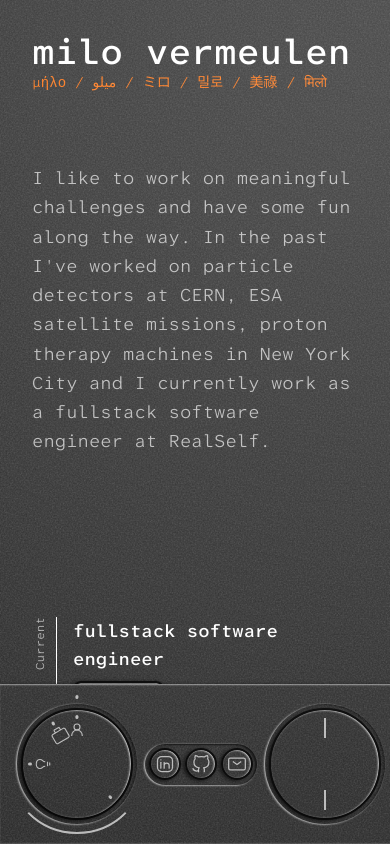
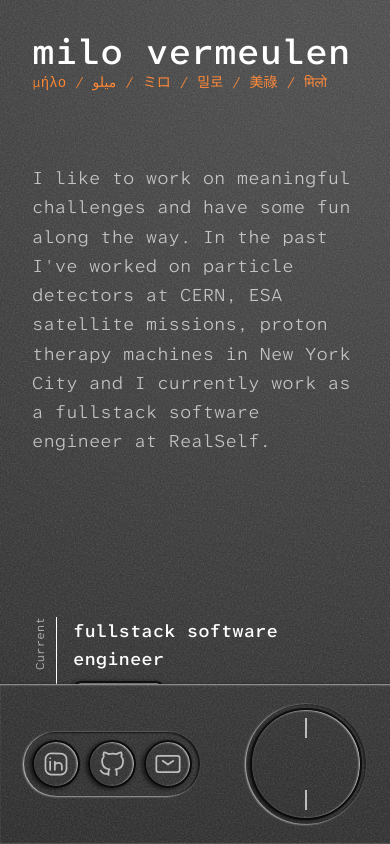
Before and after one commit to mivermeu/milovermeulen.com, a SvelteKit app in the folder apps/portfolio/: page / in a window 390 px wide. Shown: the top 844 px of the page. Built offline with nearby package versions, Linux system fonts and the light colour scheme.

Commit message:
Revert scroll behavior, remove section dial from mobile

```diff
--- a/apps/portfolio/src/app.css
+++ b/apps/portfolio/src/app.css
@@ -4,10 +4,13 @@ html,
 body {
     background-color: theme('colors.brand-bg');
     overscroll-behavior: none;
-    overflow: hidden;
-    position: fixed;
-    width: 100%;
-    height: 100dvh;
+    scrollbar-width: none;
+    -ms-overflow-style: none;
+}
+
+html::-webkit-scrollbar,
+body::-webkit-scrollbar {
+    display: none;
 }
 
 /* Global glow */
--- a/apps/portfolio/src/lib/components/Contact.svelte
+++ b/apps/portfolio/src/lib/components/Contact.svelte
@@ -12,7 +12,7 @@
 </script>
 
 <div
-    class="flex h-fit w-fit flex-row gap-1 rounded-full p-1 shadow-indent lg:gap-2 lg:p-2"
+    class="flex h-fit w-fit flex-row gap-2 rounded-full p-2 shadow-indent"
     style="transform: rotate({rotation}deg);"
 >
     {#each socials as social (social.name)}
@@ -23,10 +23,10 @@
             style="transform: rotate(-{rotation}deg);"
             onclick={() => playThock()}
         >
-            <Raised className="rounded-full p-1 lg:p-4">
+            <Raised className="rounded-full p-2 lg:p-4">
                 <Icon
                     icon_name={social.icon}
-                    class="aspect-square h-5 fill-brand-text stroke-brand-text lg:h-7"
+                    class="aspect-square h-7 fill-brand-text stroke-brand-text"
                 />
             </Raised>
         </a>
--- a/apps/portfolio/src/routes/+page.svelte
+++ b/apps/portfolio/src/routes/+page.svelte
@@ -5,7 +5,6 @@
     import Projects from '$lib/sections/Projects.svelte';
     import Experience from '$lib/sections/Experience.svelte';
     import Aside from '$lib/sections/Aside.svelte';
-    import SectionDial from '$lib/components/SectionDial.svelte';
     import ScrollDial from '$lib/components/ScrollDial.svelte';
     import Contact from '$lib/components/Contact.svelte';
 
@@ -16,13 +15,12 @@
     const TOTAL_CLICKS = 8;
 
     let contentEl: HTMLDivElement | undefined = $state();
-    let viewportEl: HTMLDivElement | undefined = $state();
-    let touchStartY = 0;
-    let touchStartScrollY = 0;
 
     function updateMaxScrollY() {
-        if (!contentEl || !viewportEl) return;
-        pageState.maxScrollY = Math.max(0, contentEl.scrollHeight - viewportEl.clientHeight);
+        pageState.maxScrollY = Math.max(
+            0,
+            document.documentElement.scrollHeight - window.innerHeight
+        );
     }
 
     $effect(() => {
@@ -33,39 +31,37 @@
         playTick();
     });
 
-    function onWheel(e: WheelEvent) {
-        if (pageState.draggingDial) return;
-        pageState.scrollY = Math.max(
-            0,
-            Math.min(pageState.maxScrollY, pageState.scrollY + e.deltaY)
-        );
+    // Drive native scroll from the dial while dragging (no body lock, so the
+    // address bar stays put). touch-action:none + pointer capture keep the
+    // browser from scrolling on its own during the drag.
+    $effect(() => {
+        if (pageState.draggingDial) {
+            window.scrollTo(0, pageState.scrollY);
         }
-
-    function onTouchStart(e: TouchEvent) {
-        if (pageState.draggingDial) return;
-        touchStartY = e.touches[0].clientY;
-        touchStartScrollY = pageState.scrollY;
-    }
-
-    function onTouchMove(e: TouchEvent) {
-        if (pageState.draggingDial) return;
-        e.preventDefault();
-        const deltaY = touchStartY - e.touches[0].clientY;
-        pageState.scrollY = Math.max(0, Math.min(pageState.maxScrollY, touchStartScrollY + deltaY));
-    }
+    });
 
     $effect(() => {
         updateMaxScrollY();
-        if (!contentEl) return;
-        const ro = new ResizeObserver(updateMaxScrollY);
+
+        function onScroll() {
+            if (!pageState.draggingDial) pageState.scrollY = window.scrollY;
+        }
+
+        window.addEventListener('scroll', onScroll, { passive: true });
+        window.addEventListener('resize', updateMaxScrollY);
+
+        let ro: ResizeObserver | undefined;
+        if (contentEl) {
+            ro = new ResizeObserver(updateMaxScrollY);
             ro.observe(contentEl);
-        viewportEl?.addEventListener('touchstart', onTouchStart, { passive: false });
-        viewportEl?.addEventListener('touchmove', onTouchMove, { passive: false });
+        }
+
         const cleanup = attachAutoResume();
+
         return () => {
-            ro.disconnect();
-            viewportEl?.removeEventListener('touchstart', onTouchStart);
-            viewportEl?.removeEventListener('touchmove', onTouchMove);
+            window.removeEventListener('scroll', onScroll);
+            window.removeEventListener('resize', updateMaxScrollY);
+            ro?.disconnect();
             cleanup();
         };
     });
@@ -82,18 +78,11 @@
     </BracketedSection>
 </div>
 
-<!-- Fake-scroll viewport -->
+<!-- Content (scrolls natively via the document body) -->
+<div bind:this={contentEl} class="lg:ml-[50%]">
     <div
-    bind:this={viewportEl}
-    class="fixed top-0 right-0 bottom-0 w-full overflow-hidden lg:w-1/2"
-    onwheel={onWheel}
+        class="relative bg-brand-bg p-8 pb-30 lg:mr-auto lg:ml-1 lg:max-w-prose lg:min-h-screen lg:shadow-indent"
     >
-    <div
-        bind:this={contentEl}
-        class="container mr-auto will-change-transform lg:max-w-prose"
-        style:transform="translate3d(0, {-pageState.scrollY}px, 0)"
-    >
-        <div class="relative bg-brand-bg p-8 pb-30 lg:ml-1 lg:min-h-screen lg:shadow-indent">
         <Noise />
         <!-- Mobile header -->
         <div class="pb-8 lg:hidden">
@@ -107,16 +96,12 @@
         <Projects />
     </div>
 </div>
-</div>
 
 <!-- Mobile footer -->
 <footer
-    class="fixed -right-10 bottom-0 left-0 z-20 flex h-40 items-center justify-center gap-2 bg-brand-bg px-3 py-5 pr-10 shadow-raised lg:hidden"
+    class="fixed -right-10 bottom-0 left-0 z-20 flex h-40 items-center justify-between gap-4 bg-brand-bg py-5 pl-6 pr-16 shadow-raised lg:hidden"
 >
     <Noise />
-    <div class="aspect-square h-full rounded-full shadow-indent">
-        <SectionDial />
-    </div>
     <Contact />
     <div class="aspect-square h-full rounded-full shadow-indent">
         <ScrollDial />
```
Lines whose indentation alone changed are shown as unchanged.
